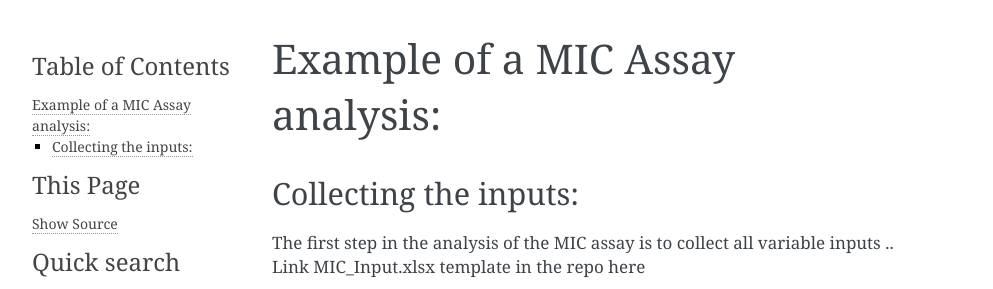
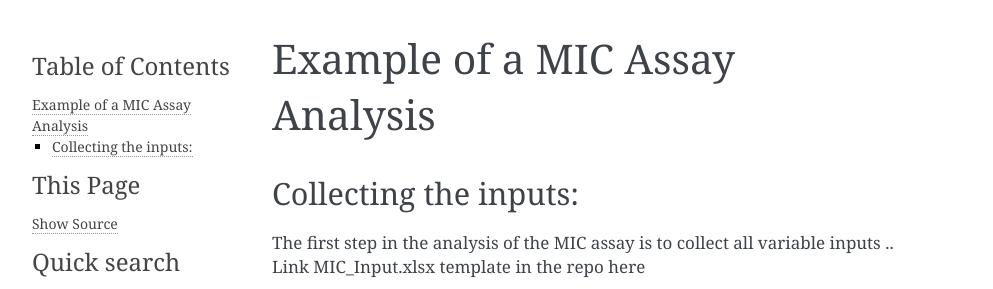
Before and after one commit to Robotic-Discovery-of-Antiinfectives/rda-toolbox, a Sphinx documentation site: the page built from docs/source/mic_example.rst, in a window 1280 px wide. Shown: the top 289 px of the page, without its empty margins (148-1141 px from the left). Built offline with Sphinx 7.4.7, drawn with Linux system fonts in a browser that asks for light colours.

Commit message:
remove colon from title header

```diff
--- a/docs/source/glossary.rst
+++ b/docs/source/glossary.rst
@@ -1,4 +1,4 @@
-Glossary:
+Glossary
 =============
 
 Standardized terms:
--- a/docs/source/mic_example.rst
+++ b/docs/source/mic_example.rst
@@ -1,4 +1,4 @@
-Example of a MIC Assay analysis:
+Example of a MIC Assay Analysis
 =============
 
 Collecting the inputs:
```
